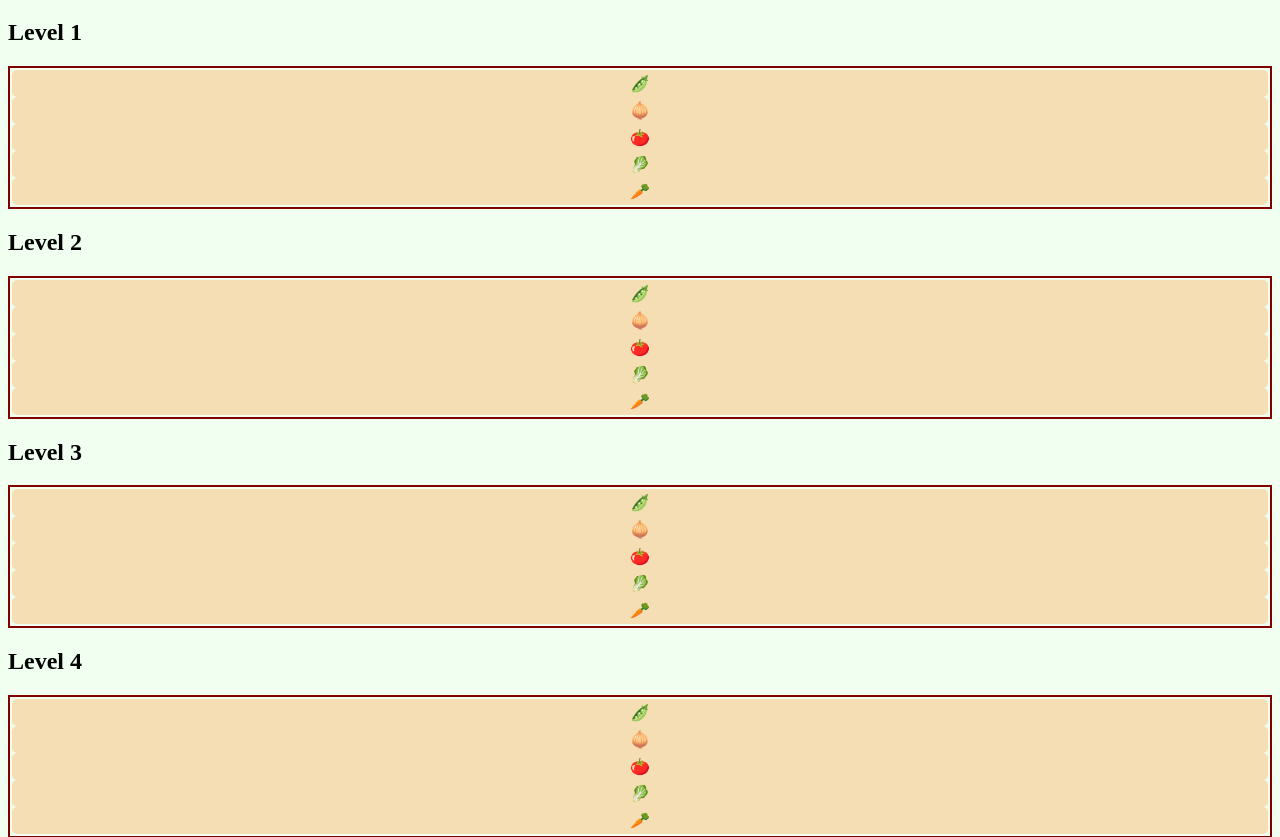
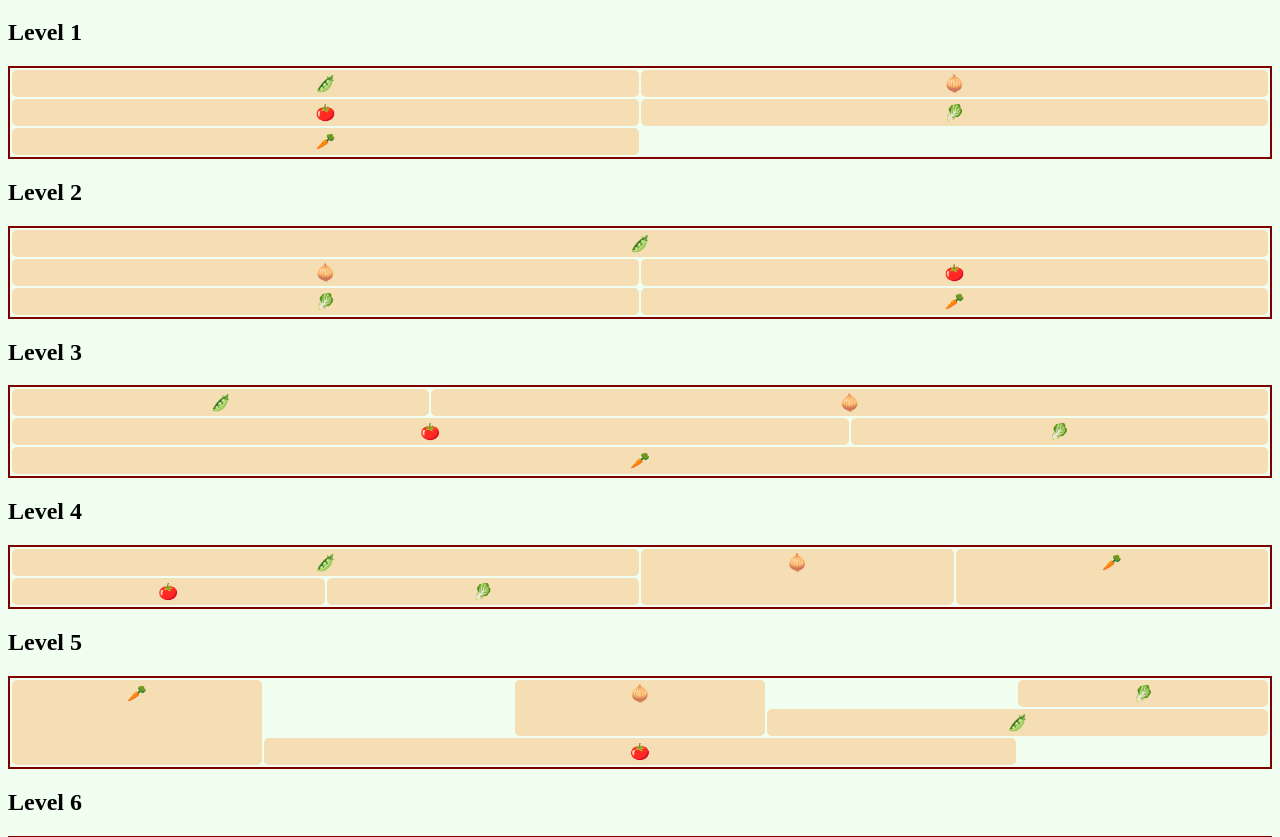
Before and after one commit to ericdorsey0/garden, a plain HTML site: page index.html in a window 1280 px wide. Shown: the part 61-898 px from the top of the page. Drawn offline with Linux system fonts and the light colour scheme.

Commit message:
.\levels.css

```diff
--- a/index.html
+++ b/index.html
@@ -18,7 +18,7 @@
     </section>
     <h2>Level 2</h2>
     <section id="level-2" class="garden">
-      <p class="peas">🫛</p>
+      <p class="peas2">🫛</p>
       <p class="onions">🧅</p>
       <p class="tomatoes">🍅</p>
       <p class="lettuce">🥬</p>
@@ -27,26 +27,26 @@
     <h2>Level 3</h2>
     <section id="level-3" class="garden">
       <p class="peas">🫛</p>
-      <p class="onions">🧅</p>
-      <p class="tomatoes">🍅</p>
+      <p class="onions3">🧅</p>
+      <p class="tomatoes3">🍅</p>
       <p class="lettuce">🥬</p>
-      <p class="carrots">🥕</p>
+      <p class="carrots3">🥕</p>
     </section>
     <h2>Level 4</h2>
     <section id="level-4" class="garden">
-      <p class="peas">🫛</p>
-      <p class="onions">🧅</p>
-      <p class="tomatoes">🍅</p>
-      <p class="lettuce">🥬</p>
-      <p class="carrots">🥕</p>
+      <p class="peas4">🫛</p>
+      <p class="onions4">🧅</p>
+      <p class="tomatoes4">🍅</p>
+      <p class="lettuce4">🥬</p>
+      <p class="carrots4">🥕</p>
     </section>
     <h2>Level 5</h2>
     <section id="level-5" class="garden">
-      <p class="peas">🫛</p>
-      <p class="onions">🧅</p>
-      <p class="tomatoes">🍅</p>
-      <p class="lettuce">🥬</p>
-      <p class="carrots">🥕</p>
+      <p class="peas5">🫛</p>
+      <p class="onions5">🧅</p>
+      <p class="tomatoes5">🍅</p>
+      <p class="lettuce5">🥬</p>
+      <p class="carrots5">🥕</p>
     </section>
     <h2>Level 6</h2>
     <section id="level-6" class="garden">
--- a/levels.css
+++ b/levels.css
@@ -0,0 +1,72 @@
+section{
+    display: grid;
+}
+#level-1{
+    grid-template-columns: 1fr 1fr;
+
+}
+#level-2{
+    grid-template-columns: 1fr 1fr;
+    grid-template-rows: 1fr 1fr 1fr;
+
+    }
+    .peas2{
+       grid-column: 1 / 3;
+
+    }
+    #level-3{
+        grid-template-columns: 1fr 1fr 1fr;
+        grid-template-rows: 1fr 1fr 1fr;
+    }
+    .onions3{
+        grid-column: 2 / 4;
+
+    }
+    .tomatoes3{
+        grid-column: 1/3;
+    }
+    .carrots3{
+        grid-column: 1/4;
+    }
+    #level-4{
+        grid-template-columns: 1fr 1fr 1fr 1fr;
+        grid-template-rows: 1fr 1fr;
+    }
+    .peas4{
+        grid-column: 1/3;
+    }
+    .onions4{
+        grid-row: 1/3;
+        grid-column: 3/4;
+    }
+    .carrots4{
+        grid-row: 1/3;
+        grid-column: 4/5;
+    }
+    #level-5{
+        grid-template-columns: 1fr 1fr 1fr 1fr 1fr;
+        grid-template-rows: 1fr 1fr 1fr;
+    }
+    .carrots5{
+        grid-column: 1/2;
+        grid-row: 1/4;
+    }
+    .tomatoes5{
+        grid-column: 2/5;
+        grid-row: 3/4;
+    }
+    .onions5{
+        grid-column: 3/4;
+        grid-row: 1/3;
+    }
+    .lettuce5{
+        grid-column: 5/6;
+    }
+    .peas5{
+        grid-column: 4/6;
+        grid-row: 2/3;
+    }
+    #level-6{
+        grid-template-columns: 1fr 1fr 1fr 1fr 1fr 1fr;
+        height: 15rem;
+    }
```
